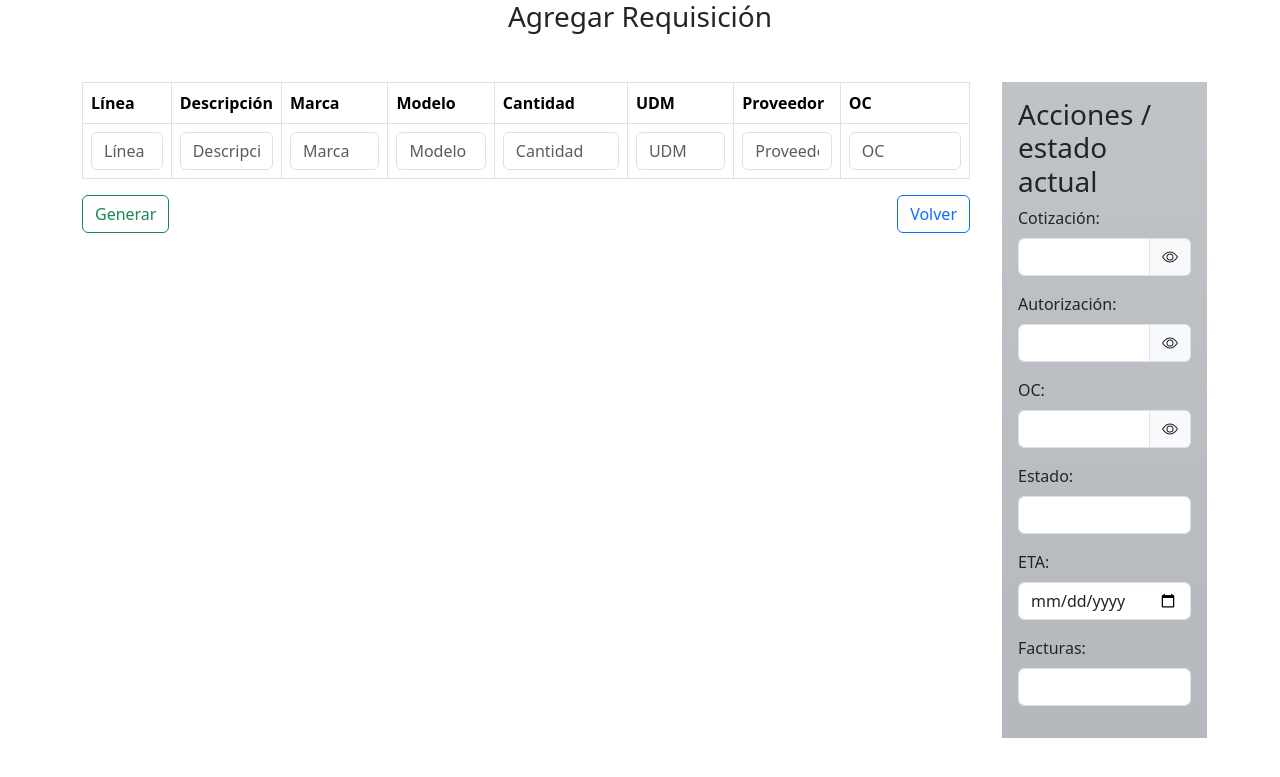
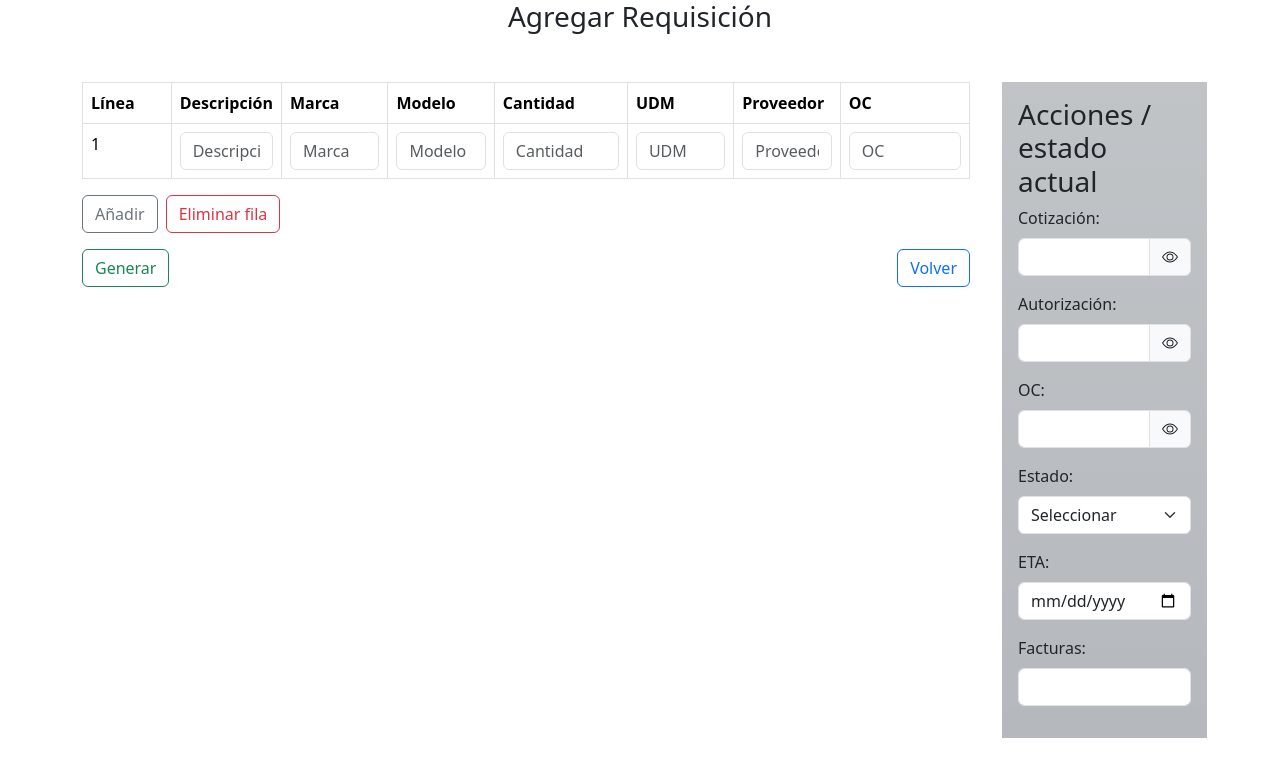
Before and after one commit to JesusCanales02/Maquilados, a Flask app: page /agregar_req in a window 1280 px wide. Shown: the top 777 px of the page. Run offline with Flask 3, Linux system fonts and the light colour scheme.

```diff
--- a/templates/agregar_req.html
+++ b/templates/agregar_req.html
@@ -42,19 +42,22 @@
         }
 
         .table-container {
-            margin-right: 20px; /* Separación entre tabla y contenedor */
-            flex: 0 0 80%; /* Asignar 80% del ancho a la tabla */
+            margin-right: 20px;
+            /* Separación entre tabla y contenedor */
+            flex: 0 0 80%;
+            /* Asignar 80% del ancho a la tabla */
         }
 
         .info-container {
-            flex: 0 0 18%; /* Asignar 18% del ancho al contenedor gris */
+            flex: 0 0 18%;
+            /* Asignar 18% del ancho al contenedor gris */
         }
 
         .row {
             display: flex;
         }
 
-        .oc{
+        .oc {
             width: 5%;
         }
     </style>
@@ -65,10 +68,8 @@
     <div class="container mt-5">
         <div class="row">
             <div class="table-container">
-                <!--<h3 class="text-center mb-4">Agregar Requisición</h3>-->
-
                 <form action="{{url_for('guardar_req')}}" method="post">
-                    <table class="table table-bordered">
+                    <table class="table table-bordered" id="requisicionTable">
                         <thead>
                             <tr>
                                 <th class="id-col">Línea</th>
@@ -83,17 +84,23 @@
                         </thead>
                         <tbody>
                             <tr>
-                                <td><input required type="text" class="form-control" name="linea" id="linea" placeholder="Línea"></td>
-                                <td><input required type="text" class="form-control" name="descripcion" id="descripcion" placeholder="Descripción"></td>
-                                <td><input required type="text" class="form-control" name="marca" id="marca" placeholder="Marca"></td>
-                                <td><input required type="text" class="form-control" name="modelo" id="modelo" placeholder="Modelo"></td>
-                                <td><input required type="number" class="form-control" name="cantidad" id="cantidad" placeholder="Cantidad"></td>
-                                <td><input required type="text" class="form-control" name="udm" id="udm" placeholder="UDM"></td>
-                                <td><input required type="text" class="form-control" name="proveedor" id="proveedor" placeholder="Proveedor"></td>
-                                <td><input required type="text" class="form-control" name="oc" id="oc" placeholder="OC"></td>
+                                <td>1</td>
+                                <td><input required type="text" class="form-control" name="descripcion[]" placeholder="Descripción"></td>
+                                <td><input required type="text" class="form-control" name="marca[]" placeholder="Marca"></td>
+                                <td><input required type="text" class="form-control" name="modelo[]" placeholder="Modelo"></td>
+                                <td><input required type="number" class="form-control" name="cantidad[]" placeholder="Cantidad"></td>
+                                <td><input required type="text" class="form-control" name="udm[]" placeholder="UDM"></td>
+                                <td><input required type="text" class="form-control" name="proveedor[]" placeholder="Proveedor"></td>
+                                <td><input required type="text" class="form-control" name="oc[]" placeholder="OC"></td>
                             </tr>
                         </tbody>
                     </table>
+
+                    <!-- Botones -->
+                    <div class="d-flex mb-3">
+                        <button type="button" class="btn btn-outline-secondary me-2" id="addRowBtn">Añadir</button>
+                        <button type="button" class="btn btn-outline-danger" id="deleteRowBtn">Eliminar fila</button>
+                    </div>
 
                     <div class="d-flex justify-content-between">
                         <button type="submit" class="btn btn-outline-success">Generar</button>
@@ -102,7 +109,7 @@
                 </form>
             </div>
 
-            <!-- Aqui esta el Contenedor a la derecha de la requisicion-->
+            <!-- Contenedor gris a la derecha -->
             <div class="info-container bg-secondary bg-gradient bg-opacity-50 p-3">
                 <h3>Acciones / estado actual</h3>
                 <div class="mb-3">
@@ -112,10 +119,8 @@
                         <span class="input-group-text">
                             <svg xmlns="http://www.w3.org/2000/svg" width="16" height="16" fill="currentColor"
                                 class="bi bi-eye" viewBox="0 0 16 16">
-                                <path
-                                    d="M16 8s-3-5.5-8-5.5S0 8 0 8s3 5.5 8 5.5S16 8 16 8M1.173 8a13 13 0 0 1 1.66-2.043C4.12 4.668 5.88 3.5 8 3.5s3.879 1.168 5.168 2.457A13 13 0 0 1 14.828 8q-.086.13-.195.288c-.335.48-.83 1.12-1.465 1.755C11.879 11.332 10.119 12.5 8 12.5s-3.879-1.168-5.168-2.457A13 13 0 0 1 1.172 8z" />
-                                <path
-                                    d="M8 5.5a2.5 2.5 0 1 0 0 5 2.5 2.5 0 0 0 0-5M4.5 8a3.5 3.5 0 1 1 7 0 3.5 3.5 0 0 1-7 0" />
+                                <path d="M16 8s-3-5.5-8-5.5S0 8 0 8s3 5.5 8 5.5S16 8 16 8M1.173 8a13 13 0 0 1 1.66-2.043C4.12 4.668 5.88 3.5 8 3.5s3.879 1.168 5.168 2.457A13 13 0 0 1 14.828 8q-.086.13-.195.288c-.335.48-.83 1.12-1.465 1.755C11.879 11.332 10.119 12.5 8 12.5s-3.879-1.168-5.168-2.457A13 13 0 0 1 1.172 8z" />
+                                <path d="M8 5.5a2.5 2.5 0 1 0 0 5 2.5 2.5 0 0 0 0-5M4.5 8a3.5 3.5 0 1 1 7 0 3.5 3.5 0 0 1-7 0" />
                             </svg>
                         </span>
                     </div>
@@ -127,10 +132,8 @@
                         <span class="input-group-text">
                             <svg xmlns="http://www.w3.org/2000/svg" width="16" height="16" fill="currentColor"
                                 class="bi bi-eye" viewBox="0 0 16 16">
-                                <path
-                                    d="M16 8s-3-5.5-8-5.5S0 8 0 8s3 5.5 8 5.5S16 8 16 8M1.173 8a13 13 0 0 1 1.66-2.043C4.12 4.668 5.88 3.5 8 3.5s3.879 1.168 5.168 2.457A13 13 0 0 1 14.828 8q-.086.13-.195.288c-.335.48-.83 1.12-1.465 1.755C11.879 11.332 10.119 12.5 8 12.5s-3.879-1.168-5.168-2.457A13 13 0 0 1 1.172 8z" />
-                                <path
-                                    d="M8 5.5a2.5 2.5 0 1 0 0 5 2.5 2.5 0 0 0 0-5M4.5 8a3.5 3.5 0 1 1 7 0 3.5 3.5 0 0 1-7 0" />
+                                <path d="M16 8s-3-5.5-8-5.5S0 8 0 8s3 5.5 8 5.5S16 8 16 8M1.173 8a13 13 0 0 1 1.66-2.043C4.12 4.668 5.88 3.5 8 3.5s3.879 1.168 5.168 2.457A13 13 0 0 1 14.828 8q-.086.13-.195.288c-.335.48-.83 1.12-1.465 1.755C11.879 11.332 10.119 12.5 8 12.5s-3.879-1.168-5.168-2.457A13 13 0 0 1 1.172 8z" />
+                                <path d="M8 5.5a2.5 2.5 0 1 0 0 5 2.5 2.5 0 0 0 0-5M4.5 8a3.5 3.5 0 1 1 7 0 3.5 3.5 0 0 1-7 0" />
                             </svg>
                         </span>
                     </div>
@@ -142,17 +145,19 @@
                         <span class="input-group-text">
                             <svg xmlns="http://www.w3.org/2000/svg" width="16" height="16" fill="currentColor"
                                 class="bi bi-eye" viewBox="0 0 16 16">
-                                <path
-                                    d="M16 8s-3-5.5-8-5.5S0 8 0 8s3 5.5 8 5.5S16 8 16 8M1.173 8a13 13 0 0 1 1.66-2.043C4.12 4.668 5.88 3.5 8 3.5s3.879 1.168 5.168 2.457A13 13 0 0 1 14.828 8q-.086.13-.195.288c-.335.48-.83 1.12-1.465 1.755C11.879 11.332 10.119 12.5 8 12.5s-3.879-1.168-5.168-2.457A13 13 0 0 1 1.172 8z" />
-                                <path
-                                    d="M8 5.5a2.5 2.5 0 1 0 0 5 2.5 2.5 0 0 0 0-5M4.5 8a3.5 3.5 0 1 1 7 0 3.5 3.5 0 0 1-7 0" />
+                                <path d="M16 8s-3-5.5-8-5.5S0 8 0 8s3 5.5 8 5.5S16 8 16 8M1.173 8a13 13 0 0 1 1.66-2.043C4.12 4.668 5.88 3.5 8 3.5s3.879 1.168 5.168 2.457A13 13 0 0 1 14.828 8q-.086.13-.195.288c-.335.48-.83 1.12-1.465 1.755C11.879 11.332 10.119 12.5 8 12.5s-3.879-1.168-5.168-2.457A13 13 0 0 1 1.172 8z" />
+                                <path d="M8 5.5a2.5 2.5 0 1 0 0 5 2.5 2.5 0 0 0 0-5M4.5 8a3.5 3.5 0 1 1 7 0 3.5 3.5 0 0 1-7 0" />
                             </svg>
                         </span>
                     </div>
                 </div>
                 <div class="mb-3">
                     <label for="estado" class="form-label">Estado:</label>
-                    <input type="text" class="form-control" id="estado" name="estado">
+                    <select class="form-select">
+                        <option selected>Seleccionar</option>
+                        <option>Parcial</option>
+                        <option>Recibido</option>
+                    </select>
                 </div>
                 <div class="mb-3">
                     <label for="eta" class="form-label">ETA:</label>
@@ -163,7 +168,6 @@
                     <label for="facturas" class="form-label">Facturas:</label>
                     <input type="text" class="form-control" id="facturas" name="facturas">
                 </div>
-                <!--<button type="button" class="btn btn-primary">Generar</button>-->
             </div>
         </div>
     </div>
@@ -173,6 +177,29 @@
         integrity="sha384-I7E8VVD/ismYTF4hNIPjVp/Zjvgyol6VFvRkX/vR+Vc4jQkC+hVqc2pM8ODewa9r" crossorigin="anonymous"></script>
     <script src="https://cdn.jsdelivr.net/npm/bootstrap@5.3.2/dist/js/bootstrap.min.js"
         integrity="sha384-BBtl+eGJRgqQAUMxJ7pMwbEyER4l1g+O15P+16Ep7Q9Q+zqX6gSbd85u4mG4QzX+" crossorigin="anonymous"></script>
+
+    <script>
+        document.getElementById("addRowBtn").addEventListener("click", function () {
+            const table = document.getElementById("requisicionTable").getElementsByTagName('tbody')[0];
+            const newRow = table.insertRow();
+            const columns = ['descripcion', 'marca', 'modelo', 'cantidad', 'UDM', 'proveedor', 'OC'];
+
+            newRow.insertCell(0).innerHTML = table.rows.length;
+
+            columns.forEach(function (name) {
+                const cell = newRow.insertCell();
+                cell.innerHTML = `<input required type="text" class="form-control" name="${name}[]" placeholder="${name.charAt(0).toUpperCase() + name.slice(1)}">`;
+            });
+        });
+
+        document.getElementById("deleteRowBtn").addEventListener("click", function () {
+            const table = document.getElementById("requisicionTable").getElementsByTagName('tbody')[0];
+            // Nos asegurarse de que no se eliminen todas las filas
+            if (table.rows.length > 1) {
+                table.deleteRow(table.rows.length - 1);
+            }
+        });
+    </script>
 </body>
 
 </html>
```
